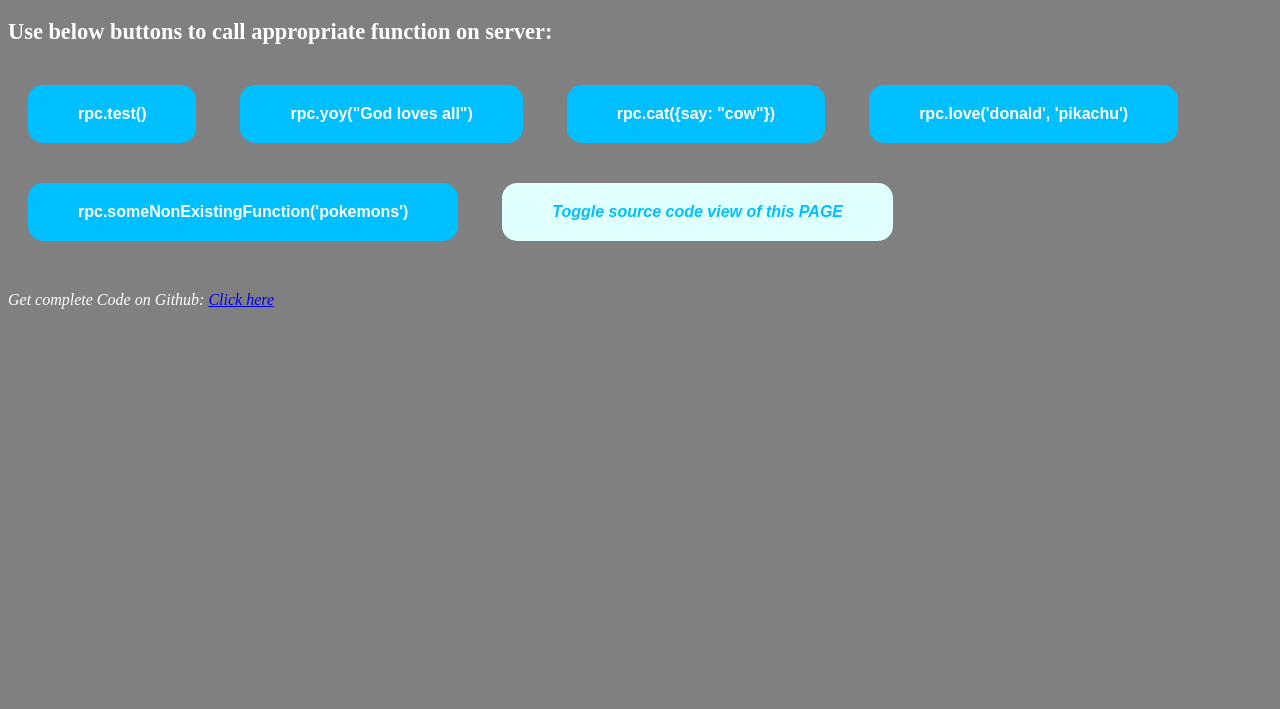
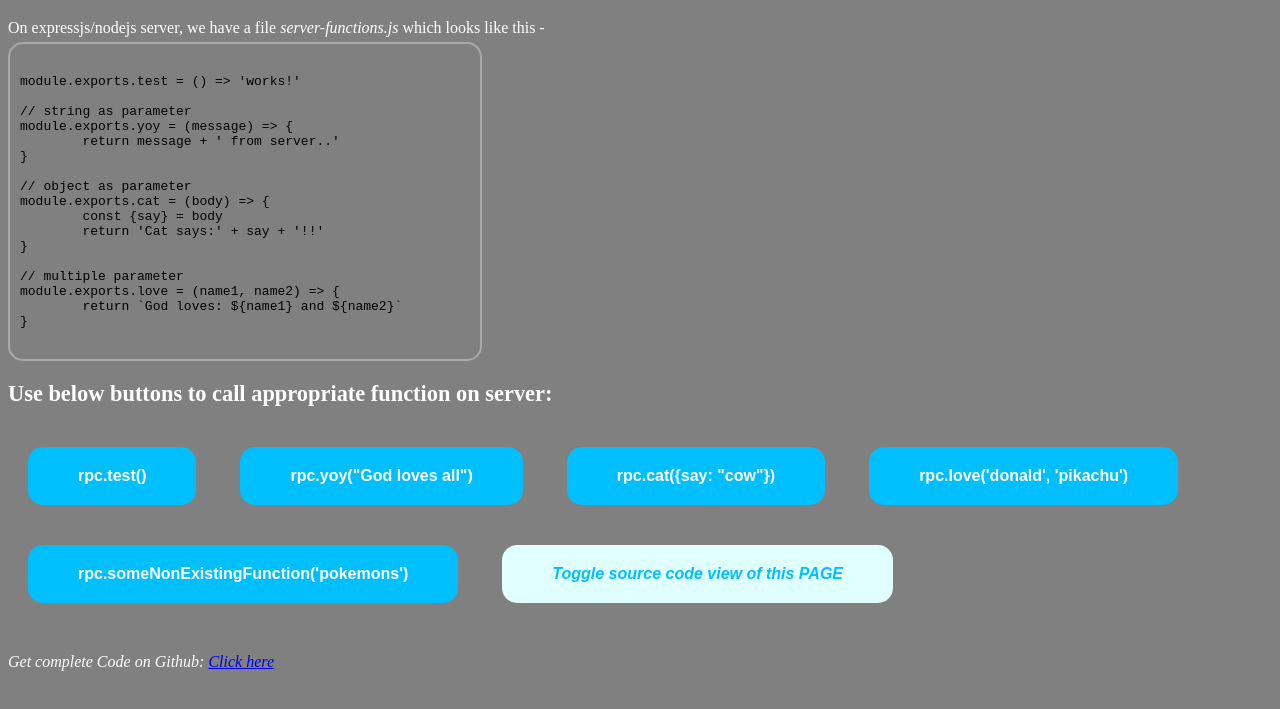
Before and after one commit to sahilrajput03/learn-rpc-middlewares, a website: page my-rpc/index.html in a window 1280 px wide. Shown: the part 61-770 px from the top of the page. Drawn offline with nearby package versions, Linux system fonts and the light colour scheme.

Commit message:
add server functions code.

```diff
--- a/my-rpc/index.html
+++ b/my-rpc/index.html
@@ -1,14 +1,40 @@
 <!DOCTYPE html>
 <html lang="en">
 	<head>
+		<script src="https://cdnjs.cloudflare.com/ajax/libs/prism/9000.0.1/prism.min.js" integrity="sha512-UOoJElONeUNzQbbKQbjldDf9MwOHqxNz49NNJJ1d90yp+X9edsHyJoAs6O4K19CZGaIdjI5ohK+O2y5lBTW6uQ==" crossorigin="anonymous" referrerpolicy="no-referrer"></script>
 		<meta charset="UTF-8" />
 		<meta http-equiv="X-UA-Compatible" content="IE=edge" />
 		<meta name="viewport" content="width=device-width, initial-scale=1.0" />
 		<title>RPC Demo</title>
-		<script src="https://cdnjs.cloudflare.com/ajax/libs/axios/0.27.2/axios.min.js" integrity="sha512-odNmoc1XJy5x1TMVMdC7EMs3IVdItLPlCeL5vSUPN2llYKMJ2eByTTAIiiuqLg+GdNr9hF6z81p27DArRFKT7A==" crossorigin="anonymous" referrerpolicy="no-referrer"></script>
 	</head>
 	<body>
 		<h1>Welcome to RPC Demo</h1>
+		<div>On expressjs/nodejs server, we have a file <i>server-functions.js</i> which looks like this -</div>
+
+		<pre class="pre-code">
+			<code >
+
+module.exports.test = () => 'works!'
+
+// string as parameter
+module.exports.yoy = (message) => {
+	return message + ' from server..'
+}
+
+// object as parameter
+module.exports.cat = (body) => {
+	const {say} = body
+	return 'Cat says:' + say + '!!'
+}
+
+// multiple parameter
+module.exports.love = (name1, name2) => {
+	return `God loves: ${name1} and ${name2}`
+}
+			</code
+			>
+		</pre>
+
 		<div class="desc">Use below buttons to call appropriate function on server:</div>
 
 		<button onclick="btn1()">rpc.test()</button>
@@ -154,6 +180,17 @@
 				margin-top: 30px;
 				font-style: italic;
 			}
+			.pre-code {
+				width: 450px;
+				border: 2px solid darkgray;
+				border-radius: 15px;
+				padding: 0px 10px;
+				margin: 5px 0px;
+				margin-bottom: 20px;
+			}
+			.pre-code > code {
+				color: black;
+			}
 		</style>
 	</body>
 </html>
```
